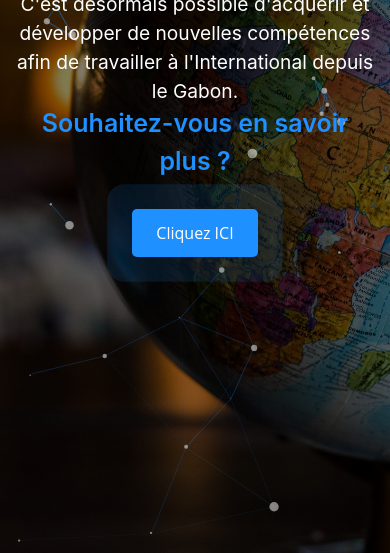
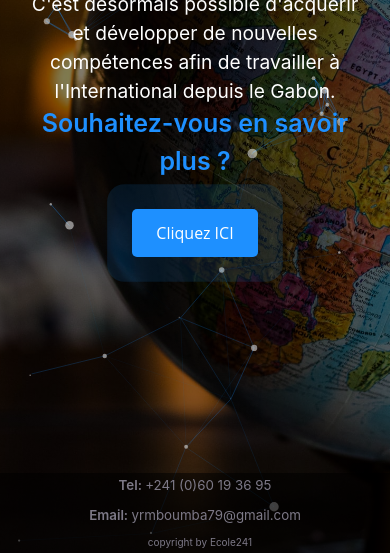
Before and after one commit to Bastien995/241-landing-page-2, a plain HTML site: page index.html in a window 390 px wide. Shown: the part 291-844 px from the top of the page. Drawn offline with Linux system fonts and the light colour scheme.

Commit message:
2eme version

```diff
--- a/index.html
+++ b/index.html
@@ -10,6 +10,16 @@
   'https://www.googletagmanager.com/gtm.js?id='+i+dl;f.parentNode.insertBefore(j,f);
   })(window,document,'script','dataLayer','GTM-TZH83LF');</script>
   <!-- End Google Tag Manager -->
+  <!-- Hotjar Tracking Code -->
+
+<script>
+    (function(h,o,t,j,a,r){ h.hj=h.hj||function(){(h.hj.q=h.hj.q||[]).push(arguments)};
+    h._hjSettings={hjid:3013047,hjsv:6};
+    a=o.getElementsByTagName('head')[0];
+    r=o.createElement('script');r.async=1; r.src=t+h._hjSettings.hjid+j+h._hjSettings.hjsv;
+    a.appendChild(r);
+    })(window,document,'https://static.hotjar.com/c/hotjar-','.js?sv=');
+    </script>
 
   <script>function loadScript(a){var b=document.getElementsByTagName("head")[0],c=document.createElement("script");c.type="text/javascript",c.src="https://tracker.metricool.com/resources/be.js",c.onreadystatechange=a,c.onload=a,b.appendChild(c)}loadScript(function(){beTracker.t({hash:"bae2820ecbd7f5503f6c19977c65b0db"})});</script>
 
@@ -49,12 +59,12 @@
           <a class="navbar-brand  d-flex align-items-center fw-bolder fs-2 fst-italic" href="#">
             <img class="img-fluid" src="img/logoecole241.png" alt="logo" width="150px">
           </a>
-          <button class="navbar-toggler collapsed" type="button" data-bs-toggle="collapse" data-bs-target="#navbarSupportedContent" aria-controls="navbarSupportedContent" aria-expanded="false" aria-label="Toggle navigation"><span class="navbar-toggler-icon"></span></button>
+          <!--<button class="navbar-toggler collapsed" type="button" data-bs-toggle="collapse" data-bs-target="#navbarSupportedContent" aria-controls="navbarSupportedContent" aria-expanded="false" aria-label="Toggle navigation"><span class="navbar-toggler-icon"></span></button>
           <div class="collapse navbar-collapse border-top border-lg-0 mt-4 mt-lg-0" id="navbarSupportedContent">
             <ul class="navbar-nav ms-auto pt-2 pt-lg-0">
               <div><p><strong>tel:</strong>074358941</p></div>
             </ul>
-          </div>
+          </div>-->
         </div>
       </nav>
       <div class="row align-items-center min-vh-75 min-vh-md-100">
@@ -70,6 +80,15 @@
               </div> -->
         </div>
         </div>
+        <div class="footer d-flex align-items-center">
+            <div class="container mobile">
+                <div class="d-flex flex">
+                    <div class="col-lg-4"><p><strong>Tel: </strong>+241 (0)60 19 36 95</p></div>
+                    <div class="col-lg-4"><p><strong>Email: </strong>yrmboumba79@gmail.com</p></div>
+                </div>
+                <div class="row"><p style="text-align:center;font-size:10px;">copyright by Ecole241</p></div>
+            </div>
+        </div>
       </div>
   </section>
     <script src="js/particles.js"></script>
--- a/style.css
+++ b/style.css
@@ -29,3 +29,35 @@
       box-shadow: 0 0 0 30px rgba(255, 71, 84, 0);
     }
   }
+  .footer{
+    height: 70px;
+    background-color: rgba(0, 0, 0, 0.522);
+    position: fixed;
+    bottom: 0;
+    width: 100%;
+    left: 0;
+    padding-top: 1rem;
+  }
+  .flex{
+    justify-content:space-between;
+    align-items: center;
+
+  }
+  @media (max-width:960px){
+    .mobile{
+      display: flex;
+      flex-direction: column;
+    }
+    .flex{
+      flex-direction: column;
+      margin: 0px;
+      font-size: smaller;
+    }
+    .footer{
+      height:80px;
+      padding:.5rem
+    }
+    p{
+      margin: 5px !important;
+    }
+  }
```
